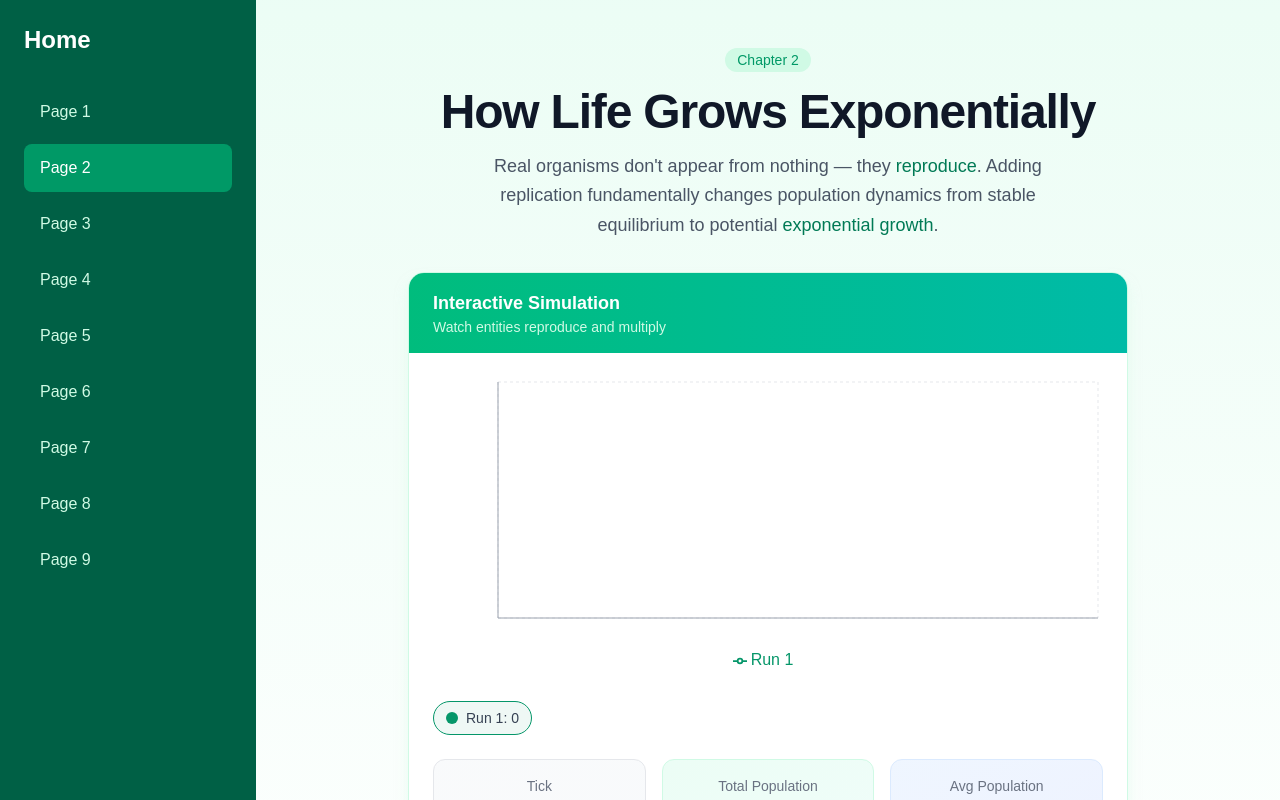
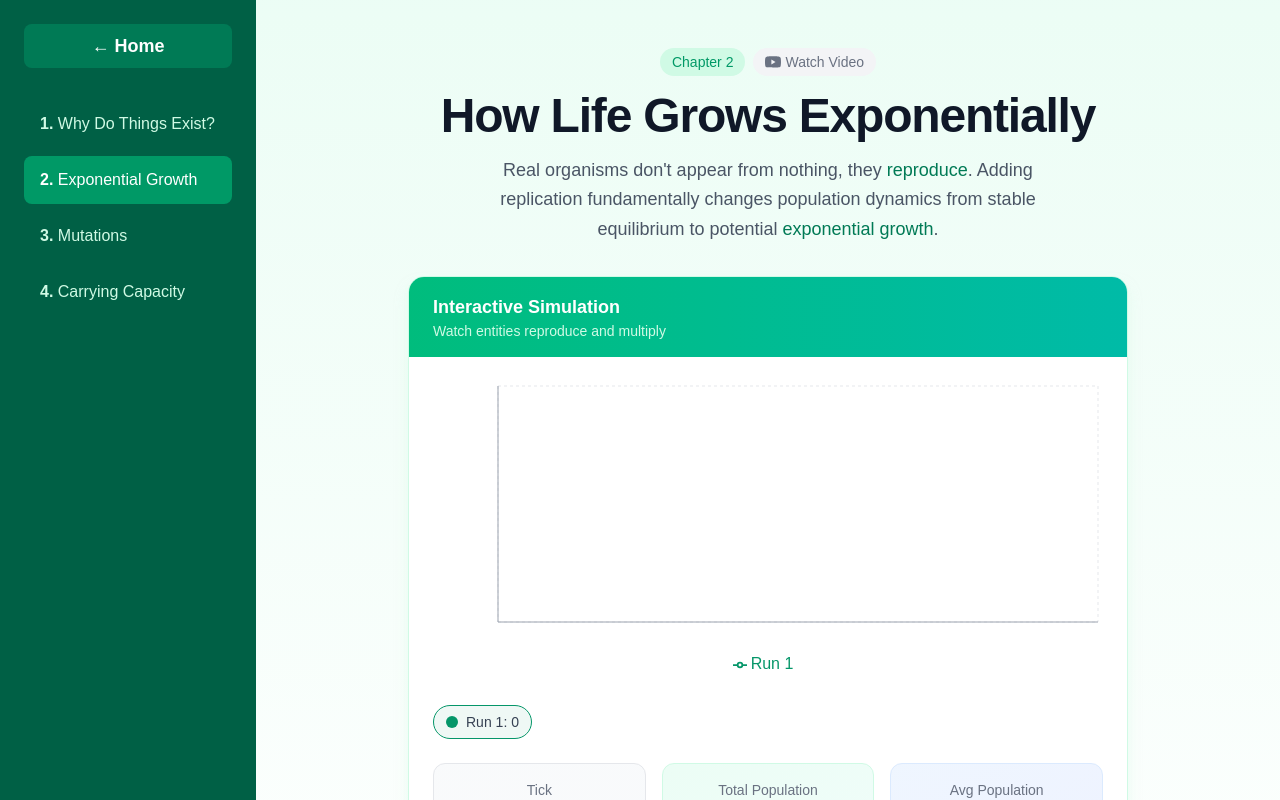
Before and after one commit to akashpatel1198/evolutionary-biology, a Next.js app: page /2 in a window 1280 px wide. Shown: the top 800 px of the page. Built offline with nearby package versions, Linux system fonts and the light colour scheme.

Commit message:
added text, nav labels, yt links

```diff
--- a/app/(pages)/1/page.tsx
+++ b/app/(pages)/1/page.tsx
@@ -204,10 +204,21 @@ export default function Page1() {
       <div className="max-w-3xl mx-auto px-6 py-12 space-y-8">
         {/* Hero Section */}
         <section className="text-center space-y-4">
-          <div className="inline-block">
+          <div className="inline-flex items-center gap-2">
             <span className="text-sm font-medium text-emerald-600 bg-emerald-100 px-3 py-1 rounded-full">
               Chapter 1
             </span>
+            <a
+              href="https://www.youtube.com/watch?v=oDvzbBRiNlA"
+              target="_blank"
+              rel="noopener noreferrer"
+              className="text-sm font-medium text-gray-500 hover:text-red-600 bg-gray-100 hover:bg-red-50 px-3 py-1 rounded-full transition-colors flex items-center gap-1"
+            >
+              <svg className="w-4 h-4" viewBox="0 0 24 24" fill="currentColor">
+                <path d="M23.498 6.186a3.016 3.016 0 0 0-2.122-2.136C19.505 3.545 12 3.545 12 3.545s-7.505 0-9.377.505A3.017 3.017 0 0 0 .502 6.186C0 8.07 0 12 0 12s0 3.93.502 5.814a3.016 3.016 0 0 0 2.122 2.136c1.871.505 9.376.505 9.376.505s7.505 0 9.377-.505a3.015 3.015 0 0 0 2.122-2.136C24 15.93 24 12 24 12s0-3.93-.502-5.814zM9.545 15.568V8.432L15.818 12l-6.273 3.568z"/>
+              </svg>
+              Watch Video
+            </a>
           </div>
           <h1 className="text-4xl md:text-5xl font-bold text-gray-900 tracking-tight">
             Why Do Things Exist?
--- a/app/(pages)/2/page.tsx
+++ b/app/(pages)/2/page.tsx
@@ -240,16 +240,27 @@ export default function Page2() {
       <div className="max-w-3xl mx-auto px-6 py-12 space-y-8">
         {/* Hero Section */}
         <section className="text-center space-y-4">
-          <div className="inline-block">
+          <div className="inline-flex items-center gap-2">
             <span className="text-sm font-medium text-emerald-600 bg-emerald-100 px-3 py-1 rounded-full">
               Chapter 2
             </span>
+            <a
+              href="https://www.youtube.com/watch?v=mMc_z1r96gs"
+              target="_blank"
+              rel="noopener noreferrer"
+              className="text-sm font-medium text-gray-500 hover:text-red-600 bg-gray-100 hover:bg-red-50 px-3 py-1 rounded-full transition-colors flex items-center gap-1"
+            >
+              <svg className="w-4 h-4" viewBox="0 0 24 24" fill="currentColor">
+                <path d="M23.498 6.186a3.016 3.016 0 0 0-2.122-2.136C19.505 3.545 12 3.545 12 3.545s-7.505 0-9.377.505A3.017 3.017 0 0 0 .502 6.186C0 8.07 0 12 0 12s0 3.93.502 5.814a3.016 3.016 0 0 0 2.122 2.136c1.871.505 9.376.505 9.376.505s7.505 0 9.377-.505a3.015 3.015 0 0 0 2.122-2.136C24 15.93 24 12 24 12s0-3.93-.502-5.814zM9.545 15.568V8.432L15.818 12l-6.273 3.568z"/>
+              </svg>
+              Watch Video
+            </a>
           </div>
           <h1 className="text-4xl md:text-5xl font-bold text-gray-900 tracking-tight">
             How Life Grows Exponentially
           </h1>
           <p className="text-lg text-gray-600 max-w-xl mx-auto leading-relaxed">
-            Real organisms don&apos;t appear from nothing — they{" "}
+            Real organisms don&apos;t appear from nothing, they{" "}
             <span className="text-emerald-700 font-medium">reproduce</span>. Adding
             replication fundamentally changes population dynamics from stable
             equilibrium to potential{" "}
--- a/app/(pages)/3/page.tsx
+++ b/app/(pages)/3/page.tsx
@@ -2497,10 +2497,21 @@ export default function Page3() {
       <div className="max-w-3xl mx-auto px-6 py-12 space-y-12">
         {/* Hero Section */}
         <section className="text-center space-y-4">
-          <div className="inline-block">
+          <div className="inline-flex items-center gap-2">
             <span className="text-sm font-medium text-purple-600 bg-purple-100 px-3 py-1 rounded-full">
               Chapter 3
             </span>
+            <a
+              href="https://www.youtube.com/watch?v=UhSStR-FpQc"
+              target="_blank"
+              rel="noopener noreferrer"
+              className="text-sm font-medium text-gray-500 hover:text-red-600 bg-gray-100 hover:bg-red-50 px-3 py-1 rounded-full transition-colors flex items-center gap-1"
+            >
+              <svg className="w-4 h-4" viewBox="0 0 24 24" fill="currentColor">
+                <path d="M23.498 6.186a3.016 3.016 0 0 0-2.122-2.136C19.505 3.545 12 3.545 12 3.545s-7.505 0-9.377.505A3.017 3.017 0 0 0 .502 6.186C0 8.07 0 12 0 12s0 3.93.502 5.814a3.016 3.016 0 0 0 2.122 2.136c1.871.505 9.376.505 9.376.505s7.505 0 9.377-.505a3.015 3.015 0 0 0 2.122-2.136C24 15.93 24 12 24 12s0-3.93-.502-5.814zM9.545 15.568V8.432L15.818 12l-6.273 3.568z"/>
+              </svg>
+              Watch Video
+            </a>
           </div>
           <h1 className="text-4xl md:text-5xl font-bold text-gray-900 tracking-tight">
             Mutations
--- a/app/(pages)/4/page.tsx
+++ b/app/(pages)/4/page.tsx
@@ -2073,10 +2073,21 @@ export default function Page4() {
       <div className="max-w-3xl mx-auto px-6 py-12 space-y-12">
         {/* Hero Section */}
         <section className="text-center space-y-4">
-          <div className="inline-block">
+          <div className="inline-flex items-center gap-2">
             <span className="text-sm font-medium text-amber-600 bg-amber-100 px-3 py-1 rounded-full">
               Chapter 4
             </span>
+            <a
+              href="https://www.youtube.com/watch?v=uRTtlpD_U54"
+              target="_blank"
+              rel="noopener noreferrer"
+              className="text-sm font-medium text-gray-500 hover:text-red-600 bg-gray-100 hover:bg-red-50 px-3 py-1 rounded-full transition-colors flex items-center gap-1"
+            >
+              <svg className="w-4 h-4" viewBox="0 0 24 24" fill="currentColor">
+                <path d="M23.498 6.186a3.016 3.016 0 0 0-2.122-2.136C19.505 3.545 12 3.545 12 3.545s-7.505 0-9.377.505A3.017 3.017 0 0 0 .502 6.186C0 8.07 0 12 0 12s0 3.93.502 5.814a3.016 3.016 0 0 0 2.122 2.136c1.871.505 9.376.505 9.376.505s7.505 0 9.377-.505a3.015 3.015 0 0 0 2.122-2.136C24 15.93 24 12 24 12s0-3.93-.502-5.814zM9.545 15.568V8.432L15.818 12l-6.273 3.568z"/>
+              </svg>
+              Watch Video
+            </a>
           </div>
           <h1 className="text-4xl md:text-5xl font-bold text-gray-900 tracking-tight">
             Limited Growth
--- a/app/components/Sidebar.tsx
+++ b/app/components/Sidebar.tsx
@@ -3,33 +3,39 @@
 import Link from "next/link";
 import { usePathname } from "next/navigation";
 
+const pages = [
+  { id: 1, title: "Why Do Things Exist?" },
+  { id: 2, title: "Exponential Growth" },
+  { id: 3, title: "Mutations" },
+  { id: 4, title: "Carrying Capacity" },
+];
+
 export default function Sidebar() {
   const pathname = usePathname();
-  const pages = Array.from({ length: 9 }, (_, i) => i + 1);
 
   return (
     <aside className="fixed top-0 left-0 w-64 h-screen bg-emerald-800 text-white p-6 flex flex-col overflow-y-auto">
       <Link
         href="/"
-        className="text-2xl font-bold mb-8 hover:text-emerald-200 transition-colors flex-shrink-0"
+        className="px-4 py-2 text-lg font-bold mb-8 bg-emerald-700 hover:bg-emerald-600 rounded-lg transition-colors flex-shrink-0 text-center"
       >
-        Home
+        ← Home
       </Link>
 
       <nav className="flex flex-col gap-2 flex-1">
-        {pages.map((num) => {
-          const isActive = pathname === `/${num}`;
+        {pages.map((page) => {
+          const isActive = pathname === `/${page.id}`;
           return (
             <Link
-              key={num}
-              href={`/${num}`}
+              key={page.id}
+              href={`/${page.id}`}
               className={`px-4 py-3 rounded-lg transition-colors ${
                 isActive
                   ? "bg-emerald-600 text-white"
                   : "hover:bg-emerald-700 text-emerald-100"
               }`}
             >
-              Page {num}
+              <span className="font-bold">{page.id}.</span> {page.title}
             </Link>
           );
         })}
--- a/app/page.tsx
+++ b/app/page.tsx
@@ -20,9 +20,13 @@ export default function Home() {
           Evolutionary Biology
         </h1>
 
-        <p className="text-xl text-emerald-700 mb-12 leading-relaxed max-w-2xl mx-auto">
+        <p className="text-xl text-emerald-700 mb-6 leading-relaxed max-w-2xl mx-auto">
           Interactive simulations exploring the foundations of evolution.
-          Inspired by the <strong>Primer</strong> YouTube channel.
+          Inspired by the <a href="https://www.youtube.com/@PrimerBlobs/videos" target="_blank" rel="noopener noreferrer" className="font-bold hover:text-emerald-900 underline underline-offset-2">Primer</a> YouTube channel.
+        </p>
+
+        <p className="text-lg text-emerald-600 mb-12 leading-relaxed max-w-2xl mx-auto">
+          Each page is based on one of the videos from Primer. I highly recommend watching the corresponding video then exploring the simulations on each page, but each page can stand alone. The first two pages are relatively simple and quick reads, while later pages grow in complexity.
         </p>
 
         <div className="grid grid-cols-1 sm:grid-cols-2 lg:grid-cols-3 gap-4 max-w-3xl mx-auto">
```
